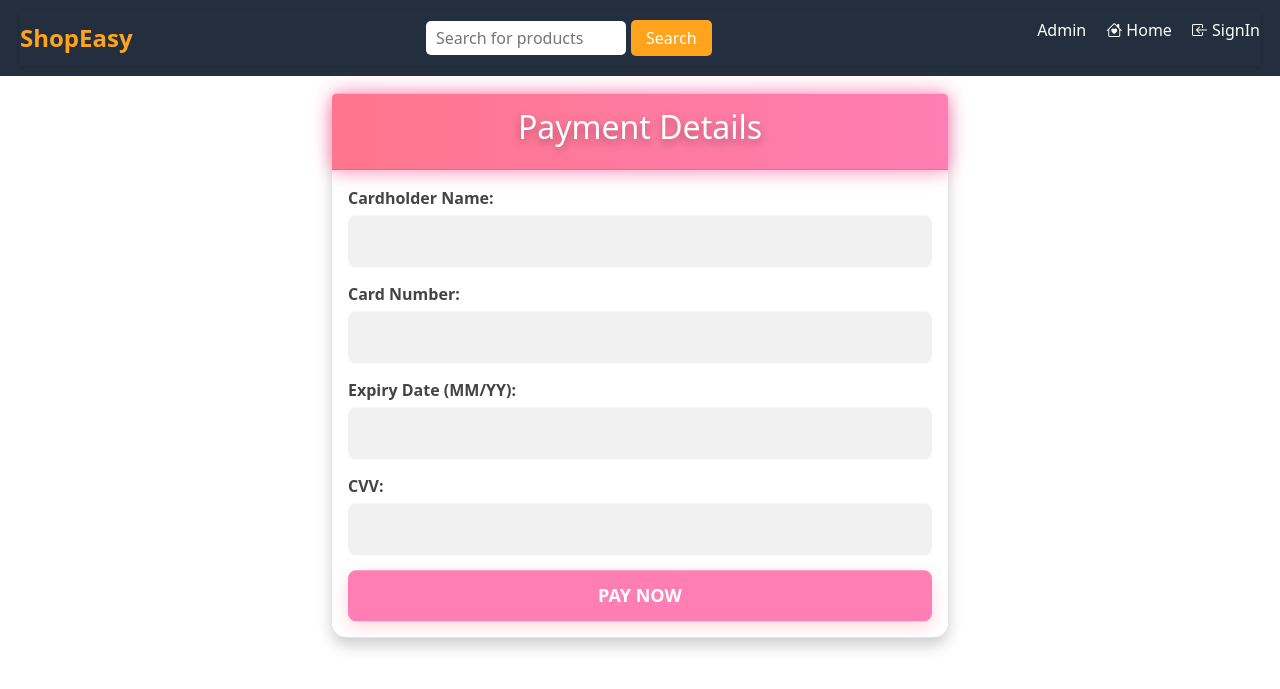
After one commit to hareesh182003/Ecommerce-ShopEasy, a Django app: page /payment/ in a window 1280 px wide. The commit adds this page. Shown: the top 689 px of the page. Run offline with Django 5.2, Linux system fonts and the light colour scheme.

Commit message:
first commit

```diff
--- a/app/views.py
+++ b/app/views.py
@@ -171,6 +171,8 @@ def productItem(request):
         if PFDO.is_valid():
             PFDO.save()
             return render(request,'app/productItem.html',{'EPF':EPF,'success':'Product Added Successfully'})
+        else:
+            return HttpResponse('Not added the item')
     return render(request,'app/productItem.html',{'EPF':EPF})
 
 
@@ -211,6 +213,22 @@ The ShopEasy Team
 
 
 
+def update_cart_quantity(request):
+    if request.method == 'GET':
+        product_id = request.GET['product_id']
+        action = request.GET['action']
+        cart_item = Cart.objects.get(products = product_id)
+
+        if action == 'inc':
+            cart_item.quantity += 1
+        elif action == 'dec' and cart_item.quantity > 1:
+            cart_item.quantity -= 1
+
+        cart_item.total = cart_item.quantity * cart_item.products.product_prize
+        cart_item.save()
+
+    return redirect('cart')
+
 
 
 
@@ -224,7 +242,10 @@ def cart(request):
         PO = Product.objects.get(product_id = pro_id)
         CO = Cart.objects.get_or_create(username=UO,products=PO)
         return render(request,'app/cart.html',{'COA':COA})
-    return render(request,'app/cart.html',{'COA':COA})
+    AM = Cart.objects.values_list('total',flat=True)
+    return render(request,'app/cart.html',{'COA':COA,'amount':sum(AM)})
+
+
 
 
 
@@ -245,10 +266,13 @@ class ProductDetails(DetailView):
         return context
 
 
-
+@login_required
 def deleteView(request):
     if request.method == 'POST':
         deleteID = request.POST['deleteValue']
         Cart.objects.filter(products = deleteID).delete()
         d = Cart.objects.all()
         return render(request,'app/cart.html',{'COA':d})
+
+def payment(request):
+    return render(request,'app/payment.html')
--- a/ecommerce/urls.py
+++ b/ecommerce/urls.py
@@ -33,7 +33,8 @@ urlpatterns = [
     path('resendOTP/',resendOTP,name='resendOTP'),
     path('cart/',cart,name='cart'),
     path('cart/deleteView',deleteView,name='deleteView'),
-
+    path('update_cart_quantity/',update_cart_quantity,name='update_cart_quantity'),
+    path('payment/',payment,name='payment'),
 
 
 
--- /dev/null
+++ b/static/css/payment.css
@@ -0,0 +1,122 @@
+
+
+
+@keyframes gradientBackground {
+    0% { background-position: 0% 50%; }
+    50% { background-position: 100% 50%; }
+    100% { background-position: 0% 50%; }
+}
+
+/* Card Styling with Bounce */
+.card {
+    background: rgba(255, 255, 255, 0.95);
+    border: none;
+    border-radius: 15px;
+    box-shadow: 0 8px 15px rgba(0, 0, 0, 0.2);
+    transition: all 0.4s ease-in-out;
+    animation: cardBounce 2s infinite ease-in-out;
+}
+
+@keyframes cardBounce {
+    0%, 100% { transform: translateY(0); }
+    50% { transform: translateY(-10px); }
+}
+
+.card:hover {
+    transform: scale(1.03);
+    box-shadow: 0 15px 25px rgba(0, 0, 0, 0.3);
+}
+
+/* Header Styling with Glow */
+.card-header {
+    background: linear-gradient(90deg, #ff758c, #ff7eb3);
+    color: white;
+    text-align: center;
+    padding: 15px;
+    border-top-left-radius: 15px;
+    border-top-right-radius: 15px;
+    text-shadow: 0 4px 8px rgba(0, 0, 0, 0.3);
+    animation: glow 2s infinite alternate;
+}
+
+@keyframes glow {
+    from { box-shadow: 0 0 10px #ff758c; }
+    to { box-shadow: 0 0 20px #ff7eb3; }
+}
+
+/* Input Styling with Glowing Border */
+form input {
+    width: 100%;
+    padding: 12px;
+    margin-bottom: 15px;
+    border: 2px solid transparent;
+    border-radius: 8px;
+    background: rgba(240, 240, 240, 0.9);
+    font-size: 16px;
+    transition: all 0.3s ease;
+}
+
+form input:focus {
+    border: 2px solid #ff758c;
+    box-shadow: 0 0 15px #ff7eb3, 0 0 30px rgba(255, 120, 140, 0.5);
+    outline: none;
+}
+
+/* Button with Ripple Effect */
+.pay-now {
+    position: relative;
+    overflow: hidden;
+    background: linear-gradient(90deg, #ff7eb3, #ff7eb3);
+    color: white;
+    border: none;
+    padding: 12px 20px;
+    width: 100%;
+    font-size: 18px;
+    border-radius: 8px;
+    cursor: pointer;
+    text-transform: uppercase;
+    font-weight: bold;
+    box-shadow: 0 5px 15px rgba(255, 120, 140, 0.3);
+    transition: all 0.4s ease-in-out;
+}
+
+.pay-now:hover {
+    transform: translateY(-3px);
+    background: linear-gradient(90deg, #ff7eb3, #ff758c);
+    box-shadow: 0 8px 25px rgba(255, 120, 140, 0.6);
+}
+
+.pay-now::after {
+    content: '';
+    position: absolute;
+    top: 50%;
+    left: 50%;
+    transform: translate(-50%, -50%);
+    width: 0;
+    height: 0;
+    background: rgba(255, 255, 255, 0.4);
+    border-radius: 50%;
+    z-index: 1;
+    transition: all 0.6s ease-out;
+}
+
+.pay-now:active::after {
+    width: 200%;
+    height: 200%;
+    opacity: 0;
+    transition: none;
+}
+
+/* Label Styling */
+form label {
+    font-weight: bold;
+    margin-bottom: 5px;
+    display: inline-block;
+    color: #444;
+}
+
+/* Glowing Form Hover */
+form:hover {
+    box-shadow: 0 0 30px rgba(255, 120, 140, 0.4);
+    border-radius: 10px;
+}
--- a/templates/app/home.html
+++ b/templates/app/home.html
@@ -22,7 +22,7 @@
                 <a href="{{ i.product_id }}">View-Details</a>
                 <p class="product-price">&#8377; {{ i.product_prize }}</p>
                 <div class="button-container">
-                    <button class="buy-now nice-now">Buy Now</button>
+                    <a href="{% url 'payment' %}"><button  class="buy-now nice-now">Buy Now</button></a>
                     <form action="{% url 'cart' %}" method="POST">
                         {% csrf_token %}
                         <input type="hidden" name="product_id" value="{{ i.product_id }}">
--- /dev/null
+++ b/templates/app/payment.html
@@ -0,0 +1,42 @@
+{% extends 'app/sample.html' %}
+{% load static %}
+{% block title %}
+    <title>Payment</title>
+    <link rel="stylesheet" href="https://cdn.jsdelivr.net/npm/bootstrap@5.3.3/dist/css/bootstrap.min.css">
+    <link rel="stylesheet" href="{% static 'css/payment.css' %}">
+{% endblock %}
+
+{% block body_block %}
+
+<section class="container-fluid mt-4">
+    <div class="row">
+        <div class="col-md-6 m-auto ">
+            <div class="card ">
+                <div class="card-header">
+                    <h2>Payment Details</h2>
+                    <!-- <a href="{% url 'home' %}" class="pay-now text-dark ms-5 back">Back</a> -->
+                </div>
+                <div class="card-body">
+                    <form method="POST" action="/process-payment/">
+                        {% csrf_token %}
+                        <label for="name">Cardholder Name:</label>
+                        <input type="text" id="name" name="name" required>
+
+                        <label for="card_number">Card Number:</label>
+                        <input type="text" id="card_number" name="card_number" maxlength="16" required>
+
+                        <label for="expiry_date">Expiry Date (MM/YY):</label>
+                        <input type="text" id="expiry_date" name="expiry_date" maxlength="5" required>
+
+                        <label for="cvv">CVV:</label>
+                        <input type="password" id="cvv" name="cvv" maxlength="3" required>
+
+                        <button class="pay-now" type="submit">Pay Now</button>
+                    </form>
+                </div>
+            </div>
+        </div>
+    </div>
+</section>
+
+{% endblock %}
--- a/templates/app/sample.html
+++ b/templates/app/sample.html
@@ -32,9 +32,9 @@
                 <li><a href="{% url 'admin:index' %}">Admin</a></li>
                 <li><a href="{% url 'home' %}"> <i class="bi bi-house-heart"></i> Home</a></li>
                 {% if user.is_authenticated %}
-                    <a href="{% url 'productItem' %}" class="navbar-link text-white">productItem</a>
-                    <a href="{% url 'cart' %}" class="navbar-link text-white">ViewCart</a>
-                    <a href="{% url 'Userlogut' %}" class="navbar-link text-white">Logout</a>
+                    <a  href="{% url 'productItem' %}" class="navbar-link text-white">productItem</a>
+                    <a href="{% url 'cart' %}" class="navbar-link text-white"><i class="bi bi-cart-check"></i> ViewCart</a>
+                    <a href="{% url 'Userlogut' %}" class="navbar-link text-white">Logout <i class="bi bi-box-arrow-right"></i></a>
                     {% if UO and PO %}
                         <div class="user-profile">
                             <img src="{{ PO.profile_pic.url }}" width="10px" height="10px" alt="Profile Picture" class="profile-pic">
@@ -43,7 +43,7 @@
                     {% endif %}
 
                 {% else %}
-                    <a href="{% url 'loginPage' %}" class="navbar-link text-white">SignIn</a>
+                    <a href="{% url 'loginPage' %}" class="navbar-link text-white"><i class="bi bi-box-arrow-in-left"></i> SignIn</a>
                 {% endif %}
             </ul>
 
```
Also changed, not shown: app/models.py (+8 -1 lines), static/css/cart.css (added, +90 -0 lines), static/js/quantity.js (added, +13 -0 lines), templates/app/cart.html (+21 -7 lines), app/migrations/0012_alter_product_product_image.py (added), app/migrations/0013_cart_total.py (added), db.sqlite3, media/laptop.jpg (added), media/mobile.jpg (added).
